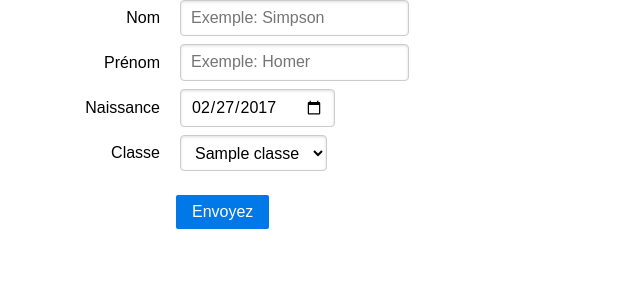
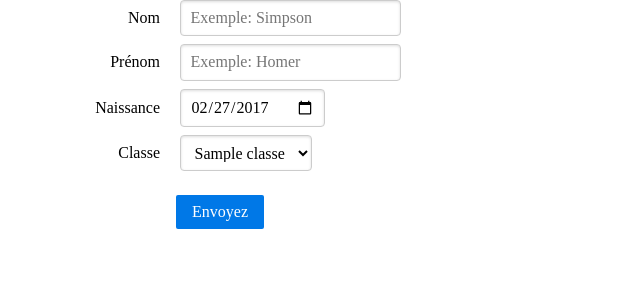
Before and after one commit to squaregeo/intranet-scolaire, a PHP site: page /pageInscription.php in a window 1280 px wide. Shown: the top 300 px of the page, without its empty margins (0-640 px from the left). Run offline with PHP 8.4, Linux system fonts and the light colour scheme; tables that the repository leaves empty hold one stand-in row (values such as "Sample post"); some libraries are stand-ins or nearby versions; some web fonts are replaced.

Commit message:
ajout font face style.css

```diff
--- a/style.css
+++ b/style.css
@@ -1,9 +1,27 @@
+@font-face
+{
+    font-family: 'raleway';
+    src: url('polices/raleway.ttf');
+    font-weight: normal;
+    font-style: normal;
+}
+
+
+@font-face {
+    font-family: 'learningcurvedashedpro_regular_macroman';
+    src: url('police/LearningCurve_OT-webfont.eot'),
+   			url('police/LearningCurveDashed_OT-webfont.ttf'),
+  			url('police/LearningCurveDashed_OT-webfont.svg'),
+   			url('police/LearningCurveDashed_OT-webfont.woff');
+}
+
 /*=============================================
 =            Style de Base            =
 =============================================*/
 
 body {
-    font: 300 16px/1 sans-serif;
+    font: 300 16px/1;
+    font-family: 'raleway', serif;
 }
 
 /*=====  End of Style de Base  ======*/
```
